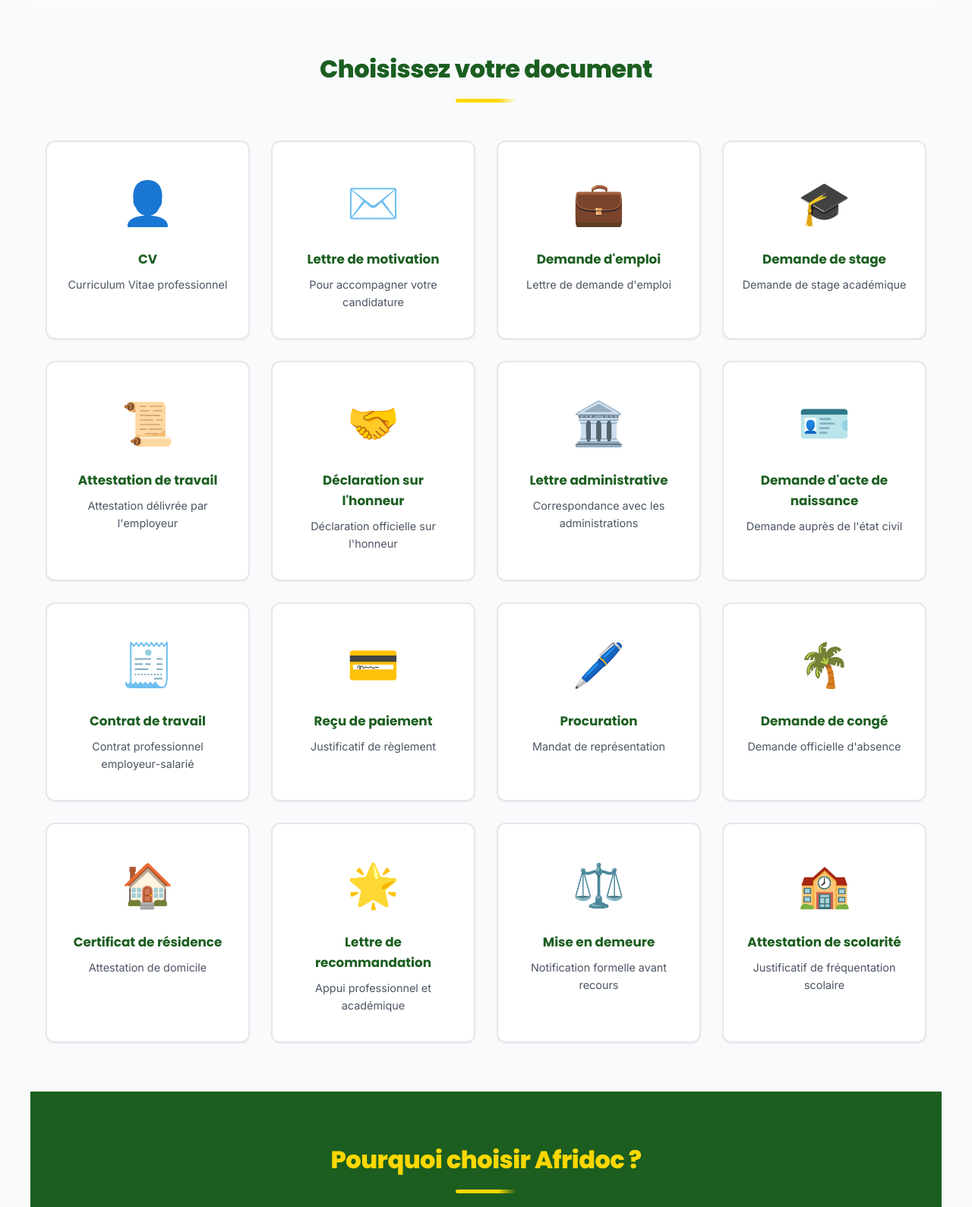
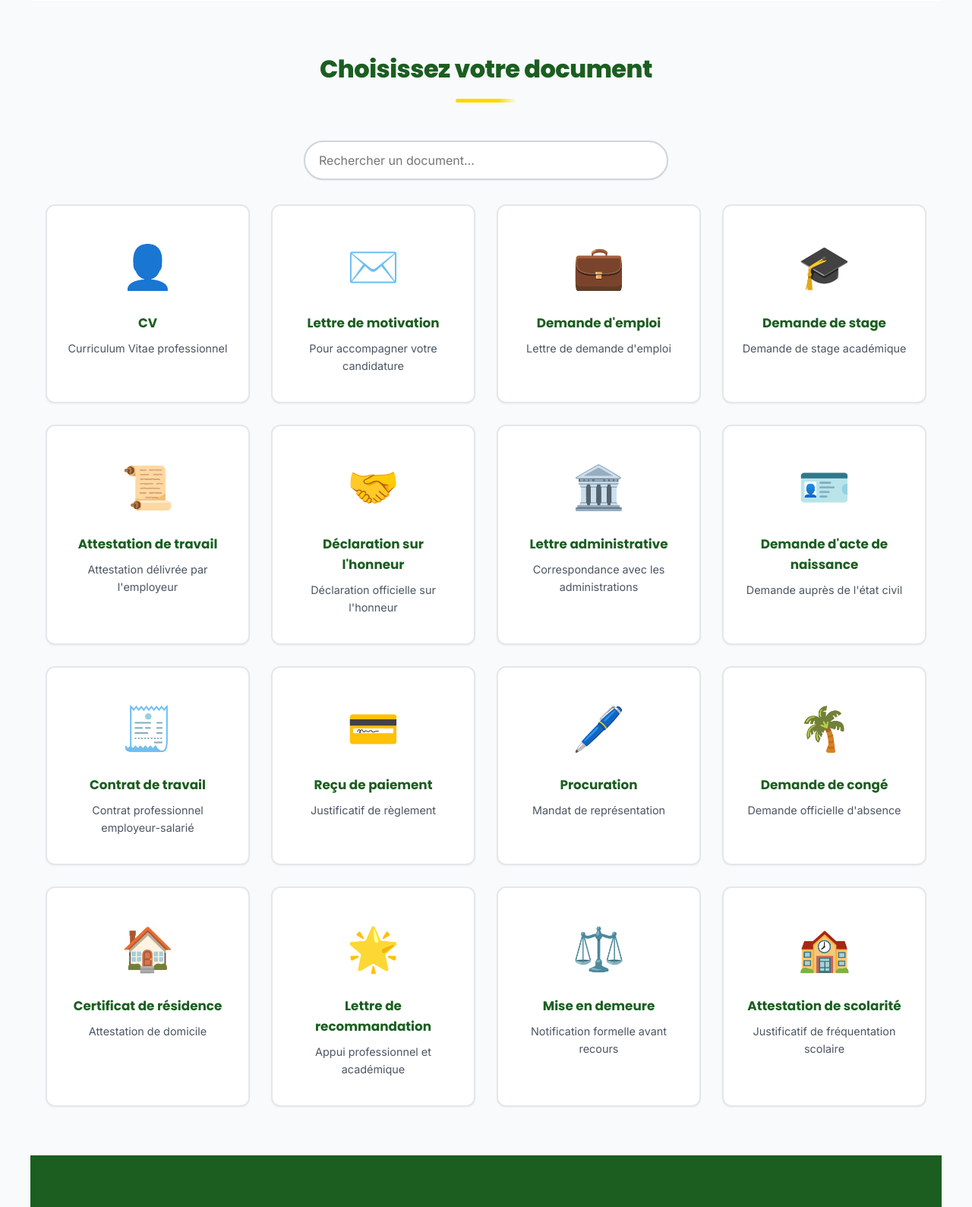
Before and after one commit to mahamadoubmaiga1-prog/Afridoc, a Node server app: page / in a window 1280 px wide. Shown: the part 1082-2671 px from the top of the page at 76% size. Run offline with Node 20, Linux system fonts and the light colour scheme.

Commit message:
feat: update docs/backend/UX – health endpoint, doc search, locale keys, security headers, footer year

```diff
--- a/locales/bm.json
+++ b/locales/bm.json
@@ -12,6 +12,8 @@
   "step3Title": "Aw ka jɔ",
   "step3Text": "PDF sɔrɔ min bɛ se ka sigi walima ka ci.",
   "documentsTitle": "I ka papiye sugandi",
+  "documentsSearch": "Papiye ɲini…",
   "whyChoose": "Mun na Afridoc ka kɛ?",
+  "statsGenerated": "papiyew dilan aw ka baara latigɛliw fɛ",
   "footerText": "Papiye adminstratif dilan ka baro Mali ni Afrika la"
 }
--- a/locales/en.json
+++ b/locales/en.json
@@ -12,6 +12,8 @@
   "step3Title": "Download",
   "step3Text": "Get your PDF ready to print or send.",
   "documentsTitle": "Choose your document",
+  "documentsSearch": "Search for a document…",
   "whyChoose": "Why choose Afridoc?",
+  "statsGenerated": "documents generated by our users",
   "footerText": "Administrative document generation app for Mali and Africa"
 }
--- a/locales/fr.json
+++ b/locales/fr.json
@@ -12,6 +12,8 @@
   "step3Title": "Téléchargez",
   "step3Text": "Obtenez votre document en PDF prêt à imprimer ou à envoyer.",
   "documentsTitle": "Choisissez votre document",
+  "documentsSearch": "Rechercher un document…",
   "whyChoose": "Pourquoi choisir Afridoc ?",
+  "statsGenerated": "documents générés par nos utilisateurs",
   "footerText": "Application de génération de documents administratifs au Mali et en Afrique"
 }
--- a/public/css/style.css
+++ b/public/css/style.css
@@ -1023,21 +1023,38 @@ legend {
   }
 }
 
-@media (max-width: 750px) {
-  .navbar-right {
-    gap: 10px;
-  }
+/* ─── Document search ────────────────────────────────── */
+.doc-search-wrap {
+  margin-bottom: 32px;
+  max-width: 480px;
+  margin-left: auto;
+  margin-right: auto;
+}
 
-  .lang-selector select {
-    padding: 8px 10px;
-  }
+.doc-search {
+  width: 100%;
+  padding: 14px 18px;
+  border: 2px solid var(--gray-300);
+  border-radius: 999px;
+  font-family: var(--font-main);
+  font-size: 1rem;
+  color: var(--gray-900);
+  background: var(--white);
+  transition: all var(--transition);
+  box-shadow: var(--shadow-sm);
+}
 
-  .stats-bar-inner {
-    flex-direction: column;
-    text-align: center;
-  }
+.doc-search:focus {
+  outline: none;
+  border-color: var(--green-light);
+  box-shadow: 0 0 0 4px rgba(46,125,50,.1);
+}
 
-  .preview-actions .btn {
-    width: 100%;
-  }
+.doc-no-results {
+  text-align: center;
+  color: var(--gray-600);
+  font-size: 1rem;
+  padding: 40px 0;
 }
+
+.doc-card[hidden] { display: none; }
--- a/public/js/main.js
+++ b/public/js/main.js
@@ -133,3 +133,26 @@ window.changeLang = function changeLang(lang) {
   `;
   document.head.appendChild(style);
 })();
+
+(function () {
+  const searchInput = document.getElementById('docSearch');
+  const grid = document.getElementById('docGrid');
+  const noResults = document.getElementById('docNoResults');
+  if (!searchInput || !grid) return;
+
+  const cards = Array.from(grid.querySelectorAll('.doc-card'));
+
+  searchInput.addEventListener('input', function () {
+    const query = this.value.toLowerCase().trim();
+    let visible = 0;
+
+    cards.forEach(function (card) {
+      const text = (card.dataset.search || '') + ' ' + (card.textContent || '');
+      const match = !query || text.toLowerCase().includes(query);
+      card.hidden = !match;
+      if (match) visible++;
+    });
+
+    if (noResults) noResults.hidden = visible > 0;
+  });
+})();
--- a/server.js
+++ b/server.js
@@ -73,6 +73,13 @@ app.use((req, res, next) => {
   next();
 });
 
+app.use((req, res, next) => {
+  res.setHeader('X-Content-Type-Options', 'nosniff');
+  res.setHeader('X-Frame-Options', 'SAMEORIGIN');
+  res.setHeader('Referrer-Policy', 'strict-origin-when-cross-origin');
+  next();
+});
+
 app.use(express.static(path.join(__dirname, 'public')));
 app.use('/documents', (req, res, next) => {
   if (req.method === 'POST' && req.path.endsWith('/generate')) {
@@ -93,6 +100,10 @@ app.get('/api/stats', (req, res) => {
   res.json({ total: global.docStats.total });
 });
 
+app.get('/api/health', (req, res) => {
+  res.json({ status: 'ok', uptime: Math.floor(process.uptime()), timestamp: new Date().toISOString() });
+});
+
 app.use('/documents', documentRoutes);
 
 app.use((req, res) => {
--- a/views/index.ejs
+++ b/views/index.ejs
@@ -15,7 +15,7 @@
   <section class="stats-bar">
     <div class="container stats-bar-inner">
       <strong><%= stats.total %></strong>
-      <span>documents générés par nos utilisateurs</span>
+      <span><%= (t && t.statsGenerated) || 'documents générés par nos utilisateurs' %></span>
     </div>
   </section>
 
@@ -42,24 +42,28 @@
 
   <section id="documents" class="documents container">
     <h2 class="section-title"><%= (t && t.documentsTitle) || 'Choisissez votre document' %></h2>
-    <div class="doc-grid">
-      <a href="/documents/cv" class="doc-card"><div class="doc-icon">👤</div><h3>CV</h3><p>Curriculum Vitae professionnel</p></a>
-      <a href="/documents/lettre-motivation" class="doc-card"><div class="doc-icon">✉️</div><h3>Lettre de motivation</h3><p>Pour accompagner votre candidature</p></a>
-      <a href="/documents/demande-emploi" class="doc-card"><div class="doc-icon">💼</div><h3>Demande d'emploi</h3><p>Lettre de demande d'emploi</p></a>
-      <a href="/documents/demande-stage" class="doc-card"><div class="doc-icon">🎓</div><h3>Demande de stage</h3><p>Demande de stage académique</p></a>
-      <a href="/documents/attestation-travail" class="doc-card"><div class="doc-icon">📜</div><h3>Attestation de travail</h3><p>Attestation délivrée par l'employeur</p></a>
-      <a href="/documents/declaration-honneur" class="doc-card"><div class="doc-icon">🤝</div><h3>Déclaration sur l'honneur</h3><p>Déclaration officielle sur l'honneur</p></a>
-      <a href="/documents/lettre-administrative" class="doc-card"><div class="doc-icon">🏛️</div><h3>Lettre administrative</h3><p>Correspondance avec les administrations</p></a>
-      <a href="/documents/demande-acte-naissance" class="doc-card"><div class="doc-icon">🪪</div><h3>Demande d'acte de naissance</h3><p>Demande auprès de l'état civil</p></a>
-      <a href="/documents/contrat-travail" class="doc-card"><div class="doc-icon">🧾</div><h3>Contrat de travail</h3><p>Contrat professionnel employeur-salarié</p></a>
-      <a href="/documents/recu-paiement" class="doc-card"><div class="doc-icon">💳</div><h3>Reçu de paiement</h3><p>Justificatif de règlement</p></a>
-      <a href="/documents/procuration" class="doc-card"><div class="doc-icon">🖊️</div><h3>Procuration</h3><p>Mandat de représentation</p></a>
-      <a href="/documents/demande-conge" class="doc-card"><div class="doc-icon">🌴</div><h3>Demande de congé</h3><p>Demande officielle d'absence</p></a>
-      <a href="/documents/certificat-residence" class="doc-card"><div class="doc-icon">🏠</div><h3>Certificat de résidence</h3><p>Attestation de domicile</p></a>
-      <a href="/documents/lettre-recommandation" class="doc-card"><div class="doc-icon">🌟</div><h3>Lettre de recommandation</h3><p>Appui professionnel et académique</p></a>
-      <a href="/documents/mise-en-demeure" class="doc-card"><div class="doc-icon">⚖️</div><h3>Mise en demeure</h3><p>Notification formelle avant recours</p></a>
-      <a href="/documents/attestation-scolarite" class="doc-card"><div class="doc-icon">🏫</div><h3>Attestation de scolarité</h3><p>Justificatif de fréquentation scolaire</p></a>
+    <div class="doc-search-wrap">
+      <input type="search" id="docSearch" class="doc-search" placeholder="<%= (t && t.documentsSearch) || 'Rechercher un document…' %>" aria-label="<%= (t && t.documentsSearch) || 'Rechercher un document…' %>">
     </div>
+    <div class="doc-grid" id="docGrid">
+      <a href="/documents/cv" class="doc-card" data-search="cv curriculum vitae professionnel"><div class="doc-icon">👤</div><h3>CV</h3><p>Curriculum Vitae professionnel</p></a>
+      <a href="/documents/lettre-motivation" class="doc-card" data-search="lettre motivation candidature"><div class="doc-icon">✉️</div><h3>Lettre de motivation</h3><p>Pour accompagner votre candidature</p></a>
+      <a href="/documents/demande-emploi" class="doc-card" data-search="demande emploi lettre poste"><div class="doc-icon">💼</div><h3>Demande d'emploi</h3><p>Lettre de demande d'emploi</p></a>
+      <a href="/documents/demande-stage" class="doc-card" data-search="demande stage academique etudiant"><div class="doc-icon">🎓</div><h3>Demande de stage</h3><p>Demande de stage académique</p></a>
+      <a href="/documents/attestation-travail" class="doc-card" data-search="attestation travail employeur certificat"><div class="doc-icon">📜</div><h3>Attestation de travail</h3><p>Attestation délivrée par l'employeur</p></a>
+      <a href="/documents/declaration-honneur" class="doc-card" data-search="declaration honneur officielle serment"><div class="doc-icon">🤝</div><h3>Déclaration sur l'honneur</h3><p>Déclaration officielle sur l'honneur</p></a>
+      <a href="/documents/lettre-administrative" class="doc-card" data-search="lettre administrative administration correspondance"><div class="doc-icon">🏛️</div><h3>Lettre administrative</h3><p>Correspondance avec les administrations</p></a>
+      <a href="/documents/demande-acte-naissance" class="doc-card" data-search="demande acte naissance etat civil"><div class="doc-icon">🪪</div><h3>Demande d'acte de naissance</h3><p>Demande auprès de l'état civil</p></a>
+      <a href="/documents/contrat-travail" class="doc-card" data-search="contrat travail emploi salarie employeur"><div class="doc-icon">🧾</div><h3>Contrat de travail</h3><p>Contrat professionnel employeur-salarié</p></a>
+      <a href="/documents/recu-paiement" class="doc-card" data-search="recu paiement justificatif reglement facture"><div class="doc-icon">💳</div><h3>Reçu de paiement</h3><p>Justificatif de règlement</p></a>
+      <a href="/documents/procuration" class="doc-card" data-search="procuration mandat representation deleguer"><div class="doc-icon">🖊️</div><h3>Procuration</h3><p>Mandat de représentation</p></a>
+      <a href="/documents/demande-conge" class="doc-card" data-search="demande conge absence vacances rrh"><div class="doc-icon">🌴</div><h3>Demande de congé</h3><p>Demande officielle d'absence</p></a>
+      <a href="/documents/certificat-residence" class="doc-card" data-search="certificat residence domicile adresse attestation"><div class="doc-icon">🏠</div><h3>Certificat de résidence</h3><p>Attestation de domicile</p></a>
+      <a href="/documents/lettre-recommandation" class="doc-card" data-search="lettre recommandation appui professionnel academique reference"><div class="doc-icon">🌟</div><h3>Lettre de recommandation</h3><p>Appui professionnel et académique</p></a>
+      <a href="/documents/mise-en-demeure" class="doc-card" data-search="mise en demeure notification formelle recours juridique"><div class="doc-icon">⚖️</div><h3>Mise en demeure</h3><p>Notification formelle avant recours</p></a>
+      <a href="/documents/attestation-scolarite" class="doc-card" data-search="attestation scolarite scolaire ecole eleve inscription"><div class="doc-icon">🏫</div><h3>Attestation de scolarité</h3><p>Justificatif de fréquentation scolaire</p></a>
+    </div>
+    <p class="doc-no-results" id="docNoResults" hidden>Aucun document trouvé.</p>
   </section>
 
   <section class="features container">
--- a/views/partials/footer.ejs
+++ b/views/partials/footer.ejs
@@ -2,7 +2,7 @@
     <div class="footer-inner">
       <p class="footer-brand">📄 <strong>Afridoc</strong></p>
       <p><%= (t && t.footerText) || 'Application de génération de documents administratifs au Mali et en Afrique' %></p>
-      <p class="footer-copy">&copy; 2024 Afridoc. Tous droits réservés.</p>
+      <p class="footer-copy">&copy; <%= new Date().getFullYear() %> Afridoc. Tous droits réservés.</p>
     </div>
   </footer>
   <script src="/js/main.js"></script>
```
Also changed, not shown: tests/integration.test.js (+11 -0 lines), README.md.
